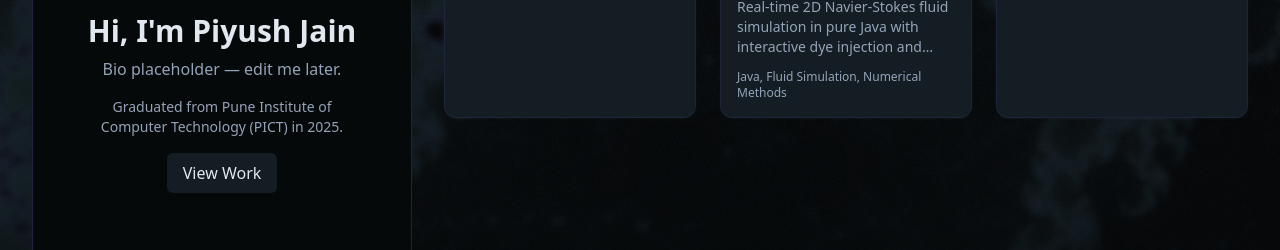
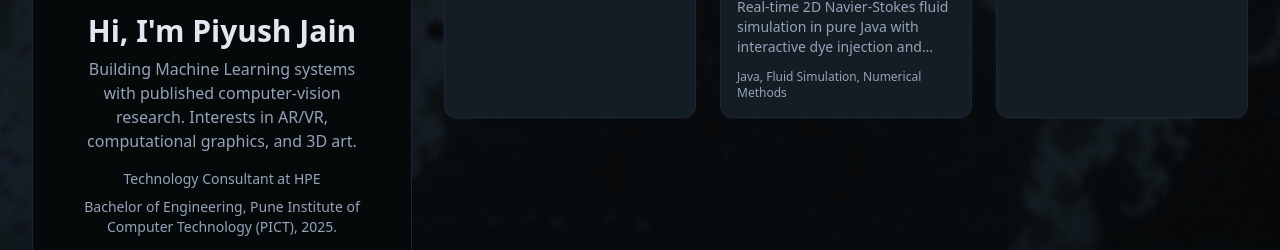
Before and after one commit to orange811/orange811.github.io, an Astro site: page / in a window 1280 px wide. Shown: the part 513-763 px from the top of the page. Built offline with nearby package versions, Linux system fonts and the light colour scheme; Astro itself is replaced by a stand-in of ours.

Commit message:
small changes to bio

```diff
--- a/src/pages/index.astro
+++ b/src/pages/index.astro
@@ -98,10 +98,15 @@ const featured = Array.isArray(projects) ? projects.slice(0, 3) : [];
                     </a>
                   </div>
                   <h2 class="text-2xl font-bold mb-1">Hi, I'm Piyush Jain</h2>
-                  <p class="text-muted">Bio placeholder — edit me later.</p>
+                  <p class="text-muted text-left">
+                    Machine Learning, published Computer Vision research, AR/VR,
+                    Computational graphics, 3D art
+                  </p>
                   <p class="text-sm text-muted mt-2">
-                    Graduated from Pune Institute of Computer Technology (PICT)
-                    in 2025.
+                    Technology Consultant at HPE
+                  </p>
+                  <p class="text-sm text-muted mt-1">
+                    B.E. from PICT, Pune - 2025.
                   </p>
                 </div>
               </div>
@@ -179,10 +184,17 @@ const featured = Array.isArray(projects) ? projects.slice(0, 3) : [];
                   </a>
                 </div>
                 <h2 class="text-3xl font-bold mb-2">Hi, I'm Piyush Jain</h2>
-                <p class="text-muted mb-4">Bio placeholder — edit me later.</p>
+                <p class="text-muted mb-4 text-center">
+                  Building Machine Learning systems with published
+                  computer-vision research. Interests in AR/VR, computational
+                  graphics, and 3D art.
+                </p>
+                <p class="text-sm text-muted mb-2">
+                  Technology Consultant at HPE
+                </p>
                 <p class="text-sm text-muted mb-4">
-                  Graduated from Pune Institute of Computer Technology (PICT) in
-                  2025.
+                  Bachelor of Engineering, Pune Institute of Computer Technology
+                  (PICT), 2025.
                 </p>
                 <div class="flex gap-3">
                   <a
```
